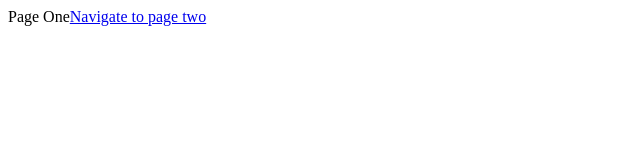
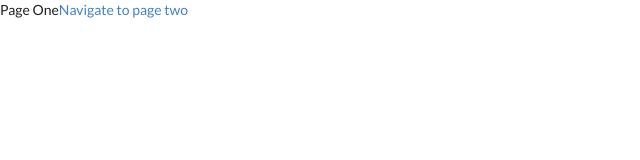
Before and after one commit to fahmi-arff/Jajan-comerce, a React app: page client/public/index.html in a window 1280 px wide. Shown: the whole page, without its empty margins (0-640 px from the left). Built offline with nearby package versions, Linux system fonts and the light colour scheme.

Commit message:
redux setup

```diff
--- a/client/package.json
+++ b/client/package.json
@@ -8,8 +8,10 @@
     "@testing-library/user-event": "^7.2.1",
     "react": "^16.13.1",
     "react-dom": "^16.13.1",
+    "react-redux": "^7.2.0",
     "react-router-dom": "^5.1.2",
-    "react-scripts": "3.4.1"
+    "react-scripts": "3.4.1",
+    "redux": "^4.0.5"
   },
   "scripts": {
     "start": "react-scripts start",
--- a/client/public/index.html
+++ b/client/public/index.html
@@ -9,6 +9,7 @@
       name="description"
       content="Web site created using create-react-app"
     />
+    <link rel="stylesheet" href="https://cdnjs.cloudflare.com/ajax/libs/semantic-ui/2.4.1/semantic.min.css" />
     <link rel="apple-touch-icon" href="%PUBLIC_URL%/logo192.png" />
     <!--
       manifest.json provides metadata used when your web app is installed on a
--- a/client/src/components/App.js
+++ b/client/src/components/App.js
@@ -1,4 +1,5 @@
 import React from 'react';
+import actions from '../actions';
 import { BrowserRouter, Route, Link } from 'react-router-dom';
 
 const PageOne = () => {
```
Also changed, not shown: client/src/actions/index.js (added), client/src/index.js (line endings or trailing spaces), 1 other file.
